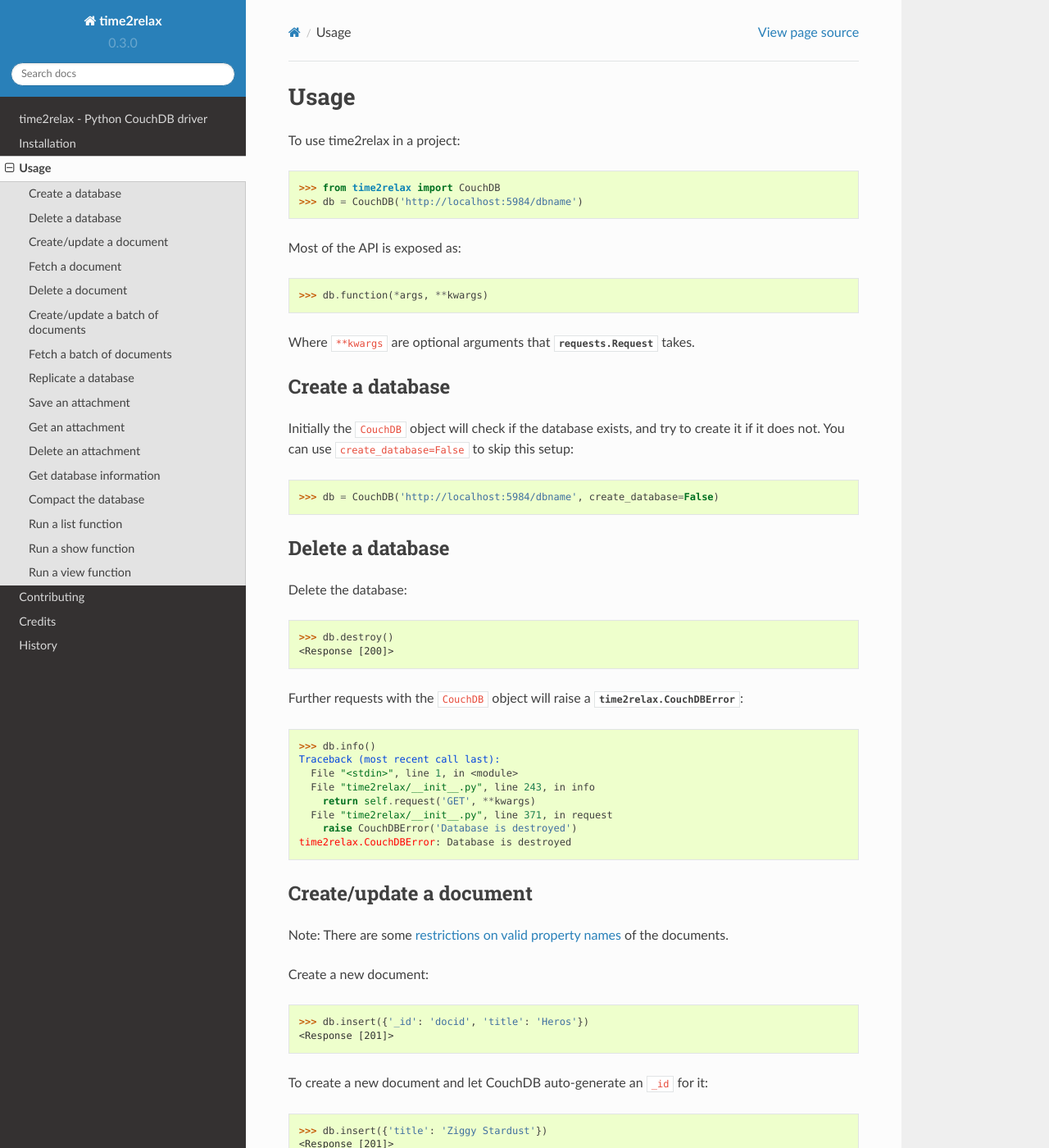
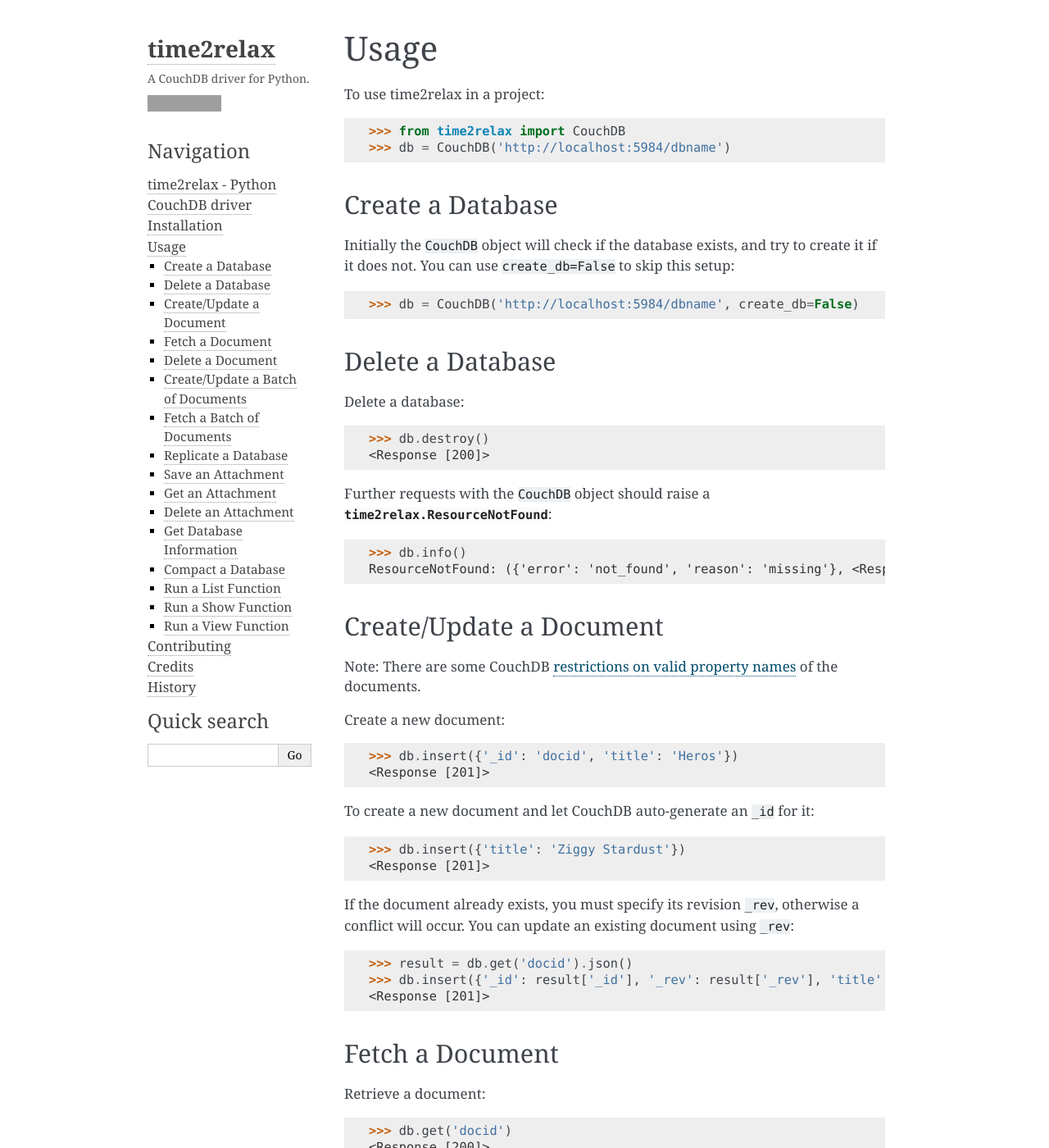
Before and after one commit to rwanyoike/time2relax-python-driver, a Sphinx documentation site: the page built from docs/usage.rst, in a window 1280 px wide and 1400 px high. Shown: the whole window at 82% size. Built offline with Sphinx 7.4.7, drawn with Linux system fonts in a browser that asks for light colours; pages that are not in the unit, such as notebooks, are missing from menus; some of the changed text lies outside the part shown; grey boxes are pictures that could not be loaded.

Commit message:
style: format code (+2 squashed commits)
Squashed commits:
[e4bcbbe] docs: run sphinx-quickstart

Update shpinx docs template
[18aef1c] docs: format markup

```diff
--- a/docs/conf.py
+++ b/docs/conf.py
@@ -1,43 +1,37 @@
-#!/usr/bin/env python
+#!/usr/bin/env python3
 # -*- coding: utf-8 -*-
 #
 # time2relax documentation build configuration file, created by
-# sphinx-quickstart on Tue Jul 9 22:26:36 2013.
+# sphinx-quickstart on Mon Nov 20 22:39:46 2017.
 #
-# This file is execfile()d with the current directory set to its containing
-# dir.
+# This file is execfile()d with the current directory set to its
+# containing dir.
 #
 # Note that not all possible configuration values are present in this
 # autogenerated file.
 #
-# All configuration values have a default; values that are commented out serve
-# to show the default.
-
-import os
-import sys
+# All configuration values have a default; values that are commented out
+# serve to show the default.
 
 # If extensions (or modules to document with autodoc) are in another directory,
 # add these directories to sys.path here. If the directory is relative to the
 # documentation root, use os.path.abspath to make it absolute, like shown here.
-# sys.path.insert(0, os.path.abspath('.'))
-
-# Get the project root dir, which is the parent dir of this
-cwd = os.getcwd()
-project_root = os.path.dirname(cwd)
-
-# Insert the project root dir as the first element in the PYTHONPATH. This lets
-# us ensure that the source package is imported, and that its version is used.
-sys.path.insert(0, project_root)
+#
+import os
+import sys
+sys.path.insert(0, os.path.dirname(os.getcwd()))
 
 import time2relax
 
-# -- General configuration ---------------------------------------------
+# -- General configuration ------------------------------------------------
 
 # If your documentation needs a minimal Sphinx version, state it here.
+#
 # needs_sphinx = '1.0'
 
 # Add any Sphinx extension module names here, as strings. They can be
-# extensions coming with Sphinx (named 'sphinx.ext.*') or your custom ones.
+# extensions coming with Sphinx (named 'sphinx.ext.*') or your custom
+# ones.
 extensions = [
     'sphinx.ext.autodoc',
     'sphinx.ext.intersphinx',
@@ -47,18 +41,19 @@
 # Add any paths that contain templates here, relative to this directory.
 templates_path = ['_templates']
 
-# The suffix of source filenames.
+# The suffix(es) of source filenames.
+# You can specify multiple suffix as a list of string:
+#
+# source_suffix = ['.rst', '.md']
 source_suffix = '.rst'
-
-# The encoding of source files.
-# source_encoding = 'utf-8-sig'
 
 # The master toctree document.
 master_doc = 'index'
 
 # General information about the project.
-project = 'time2relax'
-copyright = '2016, Raymond Wanyoike'
+project = time2relax.__title__
+copyright = time2relax.__copyright__
+author = time2relax.__author__
 
 # The version info for the project you're documenting, acts as replacement for
 # |version| and |release|, also used in various other places throughout the
@@ -69,214 +64,114 @@
 # The full version, including alpha/beta/rc tags.
 release = time2relax.__version__
 
-# The language for content autogenerated by Sphinx. Refer to documentation for
-# a list of supported languages.
-# language = None
-
-# There are two options for replacing |today|: either, you set today to some
-# non-false value, then it is used:
-# today = ''
-# Else, today_fmt is used as the format for a strftime call.
-# today_fmt = '%B %d, %Y'
+# The language for content autogenerated by Sphinx. Refer to documentation
+# for a list of supported languages.
+#
+# This is also used if you do content translation via gettext catalogs.
+# Usually you set "language" from the command line for these cases.
+language = None
 
 # List of patterns, relative to source directory, that match files and
 # directories to ignore when looking for source files.
-exclude_patterns = ['_build']
-
-# The reST default role (used for this markup: `text`) to use for all
-# documents.
-# default_role = None
-
-# If true, '()' will be appended to :func: etc. cross-reference text.
-# add_function_parentheses = True
-
-# If true, the current module name will be prepended to all description unit
-# titles (such as .. function::).
-# add_module_names = True
-
-# If true, sectionauthor and moduleauthor directives will be shown in the
-# output. They are ignored by default.
-# show_authors = False
+# This patterns also effect to html_static_path and html_extra_path
+exclude_patterns = ['_build', 'Thumbs.db', '.DS_Store']
 
 # The name of the Pygments (syntax highlighting) style to use.
 pygments_style = 'sphinx'
 
-# A list of ignored prefixes for module index sorting.
-# modindex_common_prefix = []
-
-# If true, keep warnings as "system message" paragraphs in the built documents.
-# keep_warnings = False
+# If true, `todo` and `todoList` produce output, else they produce nothing.
+todo_include_todos = False
 
 # The locations and names of other projects that should be linked to in this
 # documentation.
 intersphinx_mapping = {
-    'requests': ('http://requests.readthedocs.io/en/latest/', None),
+    'requests': ('http://requests.readthedocs.io/en/latest', None),
 }
 
-# -- Options for HTML output -------------------------------------------
+# -- Options for HTML output ----------------------------------------------
 
-# The theme to use for HTML and HTML Help pages. See the documentation for a
-# list of builtin themes.
-html_theme = "sphinx_rtd_theme"
+# The theme to use for HTML and HTML Help pages.  See the documentation for
+# a list of builtin themes.
+#
+html_theme = 'alabaster'
 
 # Theme options are theme-specific and customize the look and feel of a theme
-# further. For a list of options available for each theme, see the
+# further.  For a list of options available for each theme, see the
 # documentation.
-# html_theme_options = {}
-
-# Add any paths that contain custom themes here, relative to this directory.
-# html_theme_path = []
-
-# The name for this set of Sphinx documents. If None, it defaults to
-# "<project> v<release> documentation".
-# html_title = None
-
-# A shorter title for the navigation bar. Default is the same as html_title.
-# html_short_title = None
-
-# The name of an image file (relative to this directory) to place at the top of
-# the sidebar.
-# html_logo = None
-
-# The name of an image file (within the static path) to use as favicon of the
-# docs. This file should be a Windows icon file (.ico) being
-# 16x16 or 32x32 pixels large.
-# html_favicon = None
+#
+html_theme_options = {
+    'description': time2relax.__description__,
+    'github_user': time2relax.__url__.split('/')[-2],
+    'github_repo': time2relax.__url__.split('/')[-1],
+}
 
 # Add any paths that contain custom static files (such as style sheets) here,
 # relative to this directory. They are copied after the builtin static files,
-# so a file named "default.css" will overwrite the builtin
-# "default.css".
+# so a file named "default.css" will overwrite the builtin "default.css".
 html_static_path = ['_static']
 
-# If not '', a 'Last updated on:' timestamp is inserted at every page
-# bottom, using the given strftime format.
-# html_last_updated_fmt = '%b %d, %Y'
+# Custom sidebar templates, must be a dictionary that maps document names
+# to template names.
+#
+# This is required for the alabaster theme
+# refs: http://alabaster.readthedocs.io/en/latest/installation.html#sidebars
+html_sidebars = {
+    '**': [
+        'about.html',
+        'navigation.html',
+        'relations.html',  # needs 'show_related': True theme option to display
+        'searchbox.html',
+        'donate.html',
+    ]
+}
 
-# If true, SmartyPants will be used to convert quotes and dashes to
-# typographically correct entities.
-# html_use_smartypants = True
-
-# Custom sidebar templates, maps document names to template names.
-# html_sidebars = {}
-
-# Additional templates that should be rendered to pages, maps page names to
-# template names.
-# html_additional_pages = {}
-
-# If false, no module index is generated.
-# html_domain_indices = True
-
-# If false, no index is generated.
-# html_use_index = True
-
-# If true, the index is split into individual pages for each letter.
-# html_split_index = False
-
-# If true, links to the reST sources are added to the pages.
-# html_show_sourcelink = True
-
-# If true, "Created using Sphinx" is shown in the HTML footer.
-# Default is True.
-# html_show_sphinx = True
-
-# If true, "(C) Copyright ..." is shown in the HTML footer.
-# Default is True.
-# html_show_copyright = True
-
-# If true, an OpenSearch description file will be output, and all pages will
-# contain a <link> tag referring to it. The value of this option must be the
-# base URL from which the finished HTML is served.
-# html_use_opensearch = ''
-
-# This is the file name suffix for HTML files (e.g. ".xhtml").
-# html_file_suffix = None
+# -- Options for HTMLHelp output ------------------------------------------
 
 # Output file base name for HTML help builder.
 htmlhelp_basename = 'time2relaxdoc'
 
-# -- Options for LaTeX output ------------------------------------------
+# -- Options for LaTeX output ---------------------------------------------
 
 latex_elements = {
     # The paper size ('letterpaper' or 'a4paper').
+    #
     # 'papersize': 'letterpaper',
 
     # The font size ('10pt', '11pt' or '12pt').
+    #
     # 'pointsize': '10pt',
 
     # Additional stuff for the LaTeX preamble.
+    #
     # 'preamble': '',
+
+    # Latex figure (float) alignment
+    #
+    # 'figure_align': 'htbp',
 }
 
 # Grouping the document tree into LaTeX files. List of tuples
-# (source start file, target name, title, author, documentclass,
-# [howto/manual]).
-latex_documents = [(
-    'index',
-    'time2relax.tex',
-    'time2relax Documentation',
-    'Raymond Wanyoike',
-    'manual',
-)]
+# (source start file, target name, title,
+#  author, documentclass [howto, manual, or own class]).
+latex_documents = [
+    (master_doc, 'time2relax.tex', project + ' Documentation', author,
+     'manual'),
+]
 
-# The name of an image file (relative to this directory) to place at the top of
-# the title page.
-# latex_logo = None
-
-# For "manual" documents, if this is true, then toplevel headings are parts,
-# not chapters.
-# latex_use_parts = False
-
-# If true, show page references after internal links.
-# latex_show_pagerefs = False
-
-# If true, show URL addresses after external links.
-# latex_show_urls = False
-
-# Documents to append as an appendix to all manuals.
-# latex_appendices = []
-
-# If false, no module index is generated.
-# latex_domain_indices = True
-
-# -- Options for manual page output ------------------------------------
+# -- Options for manual page output ---------------------------------------
 
 # One entry per manual page. List of tuples
 # (source start file, name, description, authors, manual section).
-man_pages = [(
-    'index',
-    'time2relax',
-    'time2relax Documentation',
-    ['Raymond Wanyoike'],
-    1,
-)]
+man_pages = [
+    (master_doc, project, project + ' Documentation', [author], 1)
+]
 
-# If true, show URL addresses after external links.
-# man_show_urls = False
-
-# -- Options for Texinfo output ----------------------------------------
+# -- Options for Texinfo output -------------------------------------------
 
 # Grouping the document tree into Texinfo files. List of tuples
-# (source start file, target name, title, author, dir menu entry, description,
-# category)
-texinfo_documents = [(
-    'index',
-    'time2relax',
-    'time2relax Documentation',
-    'Raymond Wanyoike',
-    'time2relax',
-    'A CouchDB driver for Python.',
-    'Miscellaneous',
-)]
-
-# Documents to append as an appendix to all manuals.
-# texinfo_appendices = []
-
-# If false, no module index is generated.
-# texinfo_domain_indices = True
-
-# How to display URL addresses: 'footnote', 'no', or 'inline'.
-# texinfo_show_urls = 'footnote'
-
-# If true, do not generate a @detailmenu in the "Top" node's menu.
-# texinfo_no_detailmenu = False
+# (source start file, target name, title, author,
+#  dir menu entry, description, category)
+texinfo_documents = [
+    (master_doc, project, project + ' Documentation', author, project,
+     time2relax.__description__, 'Miscellaneous'),
+]
--- a/docs/installation.rst
+++ b/docs/installation.rst
@@ -3,12 +3,12 @@
 Installation
 ============
 
-Stable release
+Stable Release
 --------------
 
 To install time2relax, run this command in your terminal::
 
-    $ pip install time2relax
+    $ pip install -U time2relax
 
 This is the preferred method to install time2relax, as it will always install
 the most recent stable release.
@@ -19,7 +19,7 @@
 .. _pip: https://pip.pypa.io
 .. _Python installation guide: http://docs.python-guide.org/en/latest/starting/installation/
 
-From sources
+From Sources
 ------------
 
 The sources for time2relax can be downloaded from the `Github repo`_.
--- a/docs/usage.rst
+++ b/docs/usage.rst
@@ -6,44 +6,33 @@
     >>> from time2relax import CouchDB
     >>> db = CouchDB('http://localhost:5984/dbname')
 
-Most of the API is exposed as::
-
-    >>> db.function(*args, **kwargs)
-
-Where ``**kwargs`` are optional arguments that :class:`requests.Request` takes.
-
-Create a database
+Create a Database
 -----------------
 
 Initially the ``CouchDB`` object will check if the database exists, and try to
-create it if it does not. You can use ``create_database=False`` to skip this setup::
+create it if it does not. You can use ``create_db=False`` to skip this setup::
 
-    >>> db = CouchDB('http://localhost:5984/dbname', create_database=False)
+    >>> db = CouchDB('http://localhost:5984/dbname', create_db=False)
 
-Delete a database
+Delete a Database
 -----------------
 
-Delete the database::
+Delete a database::
 
     >>> db.destroy()
     <Response [200]>
 
-Further requests with the ``CouchDB`` object will raise a
-:class:`time2relax.CouchDBError`::
+Further requests with the ``CouchDB`` object should raise a
+:class:`time2relax.ResourceNotFound`::
 
     >>> db.info()
-    Traceback (most recent call last):
-      File "<stdin>", line 1, in <module>
-      File "time2relax/__init__.py", line 243, in info
-        return self.request('GET', **kwargs)
-      File "time2relax/__init__.py", line 371, in request
-        raise CouchDBError('Database is destroyed')
-    time2relax.CouchDBError: Database is destroyed
+    ResourceNotFound: ({'error': 'not_found', 'reason': 'missing'}, <Response [404]>)
 
-Create/update a document
+Create/Update a Document
 ------------------------
 
-Note: There are some `restrictions on valid property names`_ of the documents.
+Note: There are some CouchDB `restrictions on valid property names`_ of the
+documents.
 
 Create a new document::
 
@@ -59,14 +48,13 @@
 otherwise a conflict will occur. You can update an existing document using
 ``_rev``::
 
-    >>> r = db.get('docid')
-    >>> result = r.json()
+    >>> result = db.get('docid').json()
     >>> db.insert({'_id': result['_id'], '_rev': result['_rev'], 'title': 'Dance'})
     <Response [201]>
 
 .. _restrictions on valid property names: http://wiki.apache.org/couchdb/HTTP_Document_API#Special_Fields
 
-Fetch a document
+Fetch a Document
 ----------------
 
 Retrieve a document::
@@ -74,28 +62,26 @@
     >>> db.get('docid')
     <Response [200]>
 
-Delete a document
+Delete a Document
 -----------------
 
 You must supply the ``_rev`` of the existing document.
 
 Delete a document::
 
-    >>> r = db.get('docid')
-    >>> result = r.json()
+    >>> result = db.get('docid').json()
     >>> db.remove(result['_id'], result['_rev'])
     <Response [200]>
 
 You can also delete a document by using :meth:`time2relax.CouchDB.insert` with
 ``{'_deleted': True}``::
 
-    >>> r = db.get('docid')
-    >>> result = r.json()
+    >>> result = db.get('docid').json()
     >>> result['_deleted'] = True
     >>> db.insert(result)
     <Response [200]>
 
-Create/update a batch of documents
+Create/Update a Batch of Documents
 ----------------------------------
 
 Create multiple documents::
@@ -154,56 +140,56 @@
     ... ])
     <Response [201]>
 
-Fetch a batch of documents
+Fetch a Batch of Documents
 --------------------------
 
 Fetch multiple documents::
 
     >>> params = {'include_docs': True, 'attachments': True}
-    >>> db.all_docs(params=params)
+    >>> db.all_docs(params)
     <Response [200]>
 
 You can use ``startkey``/``endkey`` to find all docs in a range::
 
-    >>> params = {'include_docs': True, 'attachments': True, 'startkey': 'bar', 'endkey': 'quux'}
-    >>> db.all_docs(params=params)
+    >>> params = {'startkey': 'bar', 'endkey': 'quux'}
+    >>> db.all_docs(params)
     <Response [200]>
 
 You can also do a prefix search – i.e. "give me all the documents whose ``_id``
 start with ``'foo'``" – by using the special high Unicode character
 ``'\uffff'``::
 
-    >>> params = {'include_docs': True, 'attachments': True, 'startkey': 'foo', 'endkey': 'foo\uffff'}
-    >>> db.all_docs(params=params)
+    >>> params = {'startkey': 'foo', 'endkey': 'foo\uffff'}
+    >>> db.all_docs(params)
     <Response [200]>
 
-Replicate a database
+Replicate a Database
 --------------------
 
-Replicate the database to a target::
+Note: The target has to exist, you can use ``json={'create_target': True}`` to
+create it prior to replication.
+
+Replicate a database to a target::
 
     >>> db.replicate_to('http://localhost:5984/otherdb')
     <Response [200]>
 
-The target has to exist, add ``json={'create_target': True}`` to create it
-prior to replication.
-
-Save an attachment
+Save an Attachment
 ------------------
 
-This method will update an existing document to add the attachment, so it
+This method will update an existing document to add an attachment, so it
 requires a ``_rev`` if the document already exists. If the document doesn't
 already exist, then this method will create an empty document containing the
 attachment.
 
 Attach a binary object::
 
-    >>> with open('/tmp/att.txt') as att:
-    ...     db.insert_att('docid', None, 'att.txt', att, 'text/plain')
+    >>> with open('/tmp/att.txt') as fp:
+    ...     db.insert_att('docid', None, 'att.txt', fp, 'text/plain')
     ...
     <Response [201]>
 
-Get an attachment
+Get an Attachment
 -----------------
 
 Get attachment data::
@@ -211,39 +197,37 @@
     >>> db.get_att('docid', 'att.txt')
     <Response [200]>
 
-Delete an attachment
+Delete an Attachment
 --------------------
 
 You must supply the ``_rev`` of the existing document.
 
 Delete an attachment::
 
-    >>> r = db.get('docid')
-    >>> result = r.json()
+    >>> result = db.get('docid').json()
     >>> db.remove_att(result['_id'], result['_rev'], 'att.txt')
     <Response [200]>
 
-Get database information
+Get Database Information
 ------------------------
 
-Get information about the database::
+Get information about a database::
 
     >>> db.info()
     <Response [200]>
 
-Compact the database
---------------------
+Compact a Database
+------------------
 
-This reduces the database's size by removing unused and old data, namely
-non-leaf revisions and attachments that are no longer referenced by those
-revisions.
+This reduces a database's size by removing unused and old data, namely non-leaf
+revisions and attachments that are no longer referenced by those revisions.
 
 Trigger a compaction operation::
 
     >>> db.compact()
     <Response [202]>
 
-Run a list function
+Run a List Function
 -------------------
 
 Make sure you understand how list functions work in CouchDB. A good start is
@@ -270,7 +254,7 @@
 
 .. _the CouchDB guide entry on lists: http://guide.couchdb.org/draft/transforming.html
 
-Run a show function
+Run a Show Function
 -------------------
 
 Make sure you understand how show functions work in CouchDB. A good start is
@@ -290,7 +274,7 @@
 
 .. _the CouchDB guide entry on shows: http://guide.couchdb.org/draft/show.html
 
-Run a view function
+Run a View Function
 -------------------
 
 Make sure you understand how view functions work in CouchDB. A good start is
--- a/time2relax/__version__.py
+++ b/time2relax/__version__.py
@@ -7,5 +7,5 @@
 __author__ = 'Raymond Wanyoike'
 __author_email__ = 'raymond.wanyoike@gmail.com'
 __license__ = 'MIT'
-__copyright__ = '(c) Raymond Wanyoike'
+__copyright__ = '* Raymond Wanyoike'
 __relax__ = u'\u2728 \U0001f6cb \u2728'
```
Also changed, not shown: other parts of docs/usage.rst (+1 -1 lines), docs/contributing.rst (line endings or trailing spaces), 5 other files.
